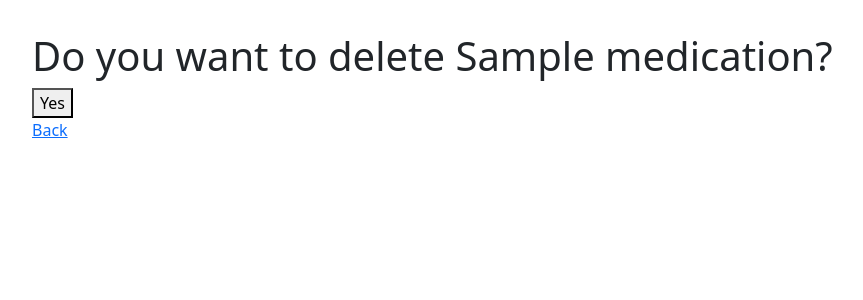
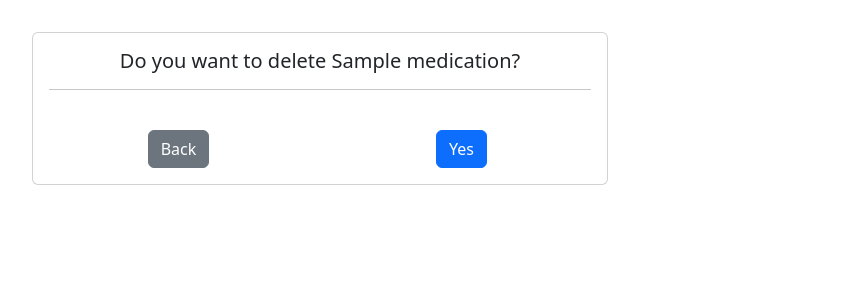
Before and after one commit to MartaSeidler/medication-schedule, a Django app: page /medications/delete_medication/1/ in a window 1280 px wide. Shown: the top 300 px of the page, without its empty margins (0-863 px from the left). Run offline with Django 4.2, Linux system fonts and the light colour scheme; a user stored in the database is signed in; tables that the repository leaves empty hold one stand-in row (values such as "Sample post"); some libraries are stand-ins or nearby versions.

Commit message:
Update html

```diff
--- a/medications/admin.py
+++ b/medications/admin.py
@@ -7,6 +7,3 @@ class MedicationAdmin(admin.ModelAdmin):
     list_display = ['name_of_medication']
     list_filter = ['name_of_medication']
     search_fields = ['name_of_medication']
-
-
-# admin.site.register(Capacity)
--- a/templates/accept.html
+++ b/templates/accept.html
@@ -3,10 +3,23 @@
 {% block title %} Accept {% endblock %}
 
 {% block page %}
-    <h1>Do you want to delete {{medication.name_of_medication}}?</h1>
-    <form method=""post">
-    {% csrf_token %}
-        <button type="submit">Yes</button>
-    </form>
-    <a href="{% url 'all_medications' %}">Back</a>
+
+    <div class="card text-center" style="width: 36rem">
+        <div class="card-body">
+            <h5 class="card-title" style="text-align: center">Do you want to delete {{medication.name_of_medication}}?</h5>
+            <hr><br>
+            <div class="row">
+                <div class="col">
+                    <a href="{% url 'all_medications' %}" class="btn btn-secondary">Back</a>
+                </div>
+                <div class="col">
+                    <form method="post">
+                        {% csrf_token %}
+                        <button type="submit" class="btn btn-primary">Yes</button>
+                    </form>
+                </div>
+            </div>
+        </div>
+    </div>
+
 {% endblock %}
```
Also changed, not shown: templates/medication.html (+19 -19 lines), medications/static/new.css (line endings or trailing spaces).
